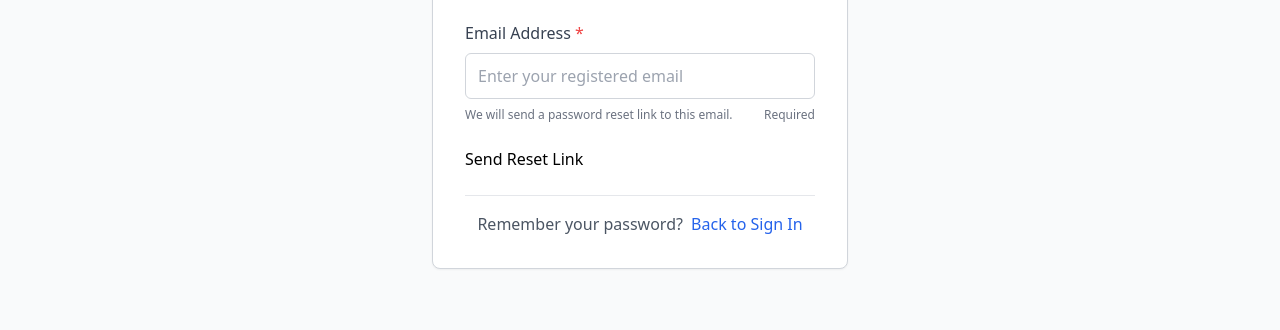
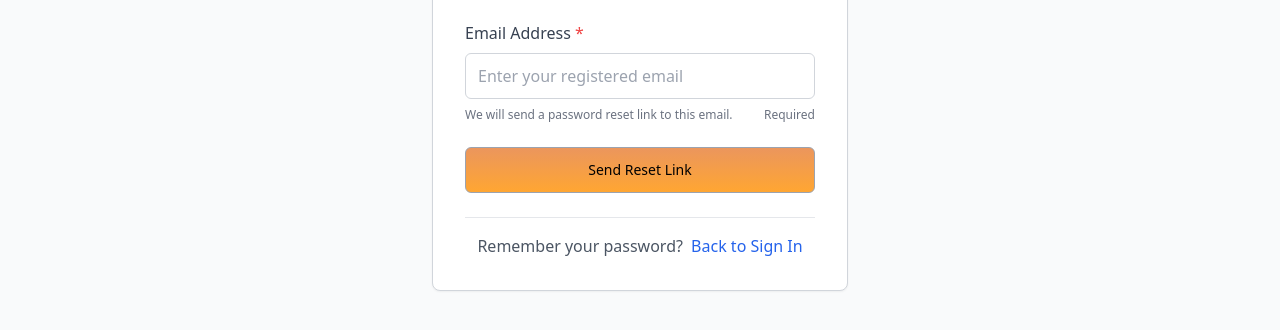
Before and after one commit to jajajawwswws-lab/senac_system, a plain HTML site: page forgot_password.html in a window 1280 px wide. Shown: the part 452-782 px from the top of the page. Drawn offline with nearby package versions, Linux system fonts and the light colour scheme.

Commit message:
Update forgot_password.html

```diff
--- a/forgot_password.html
+++ b/forgot_password.html
@@ -65,13 +65,12 @@
             </div>
 
             <!-- Submit Button -->
-           <button type="submit"
-data-sitekey="6LeJZ28sAAAAAMgcIEAe0vm2GHIKZUZRucVyeiYU"
-                            data-callback='onSubmit'
-                            data-action='submit'>
-                           Send Reset Link
+            <button type="submit"
+                    class="w-full amazon-orange border border-gray-400 rounded-md py-3 px-4
+                           text-sm font-medium hover:shadow-md transition-all duration-200
+                           focus:outline-none focus:ring-2 focus:ring-orange-300 focus:ring-offset-2">
+                Send Reset Link
             </button>
-
 
             <!-- Back to Login -->
             <div class="text-center pt-4 border-t border-gray-200">
```
